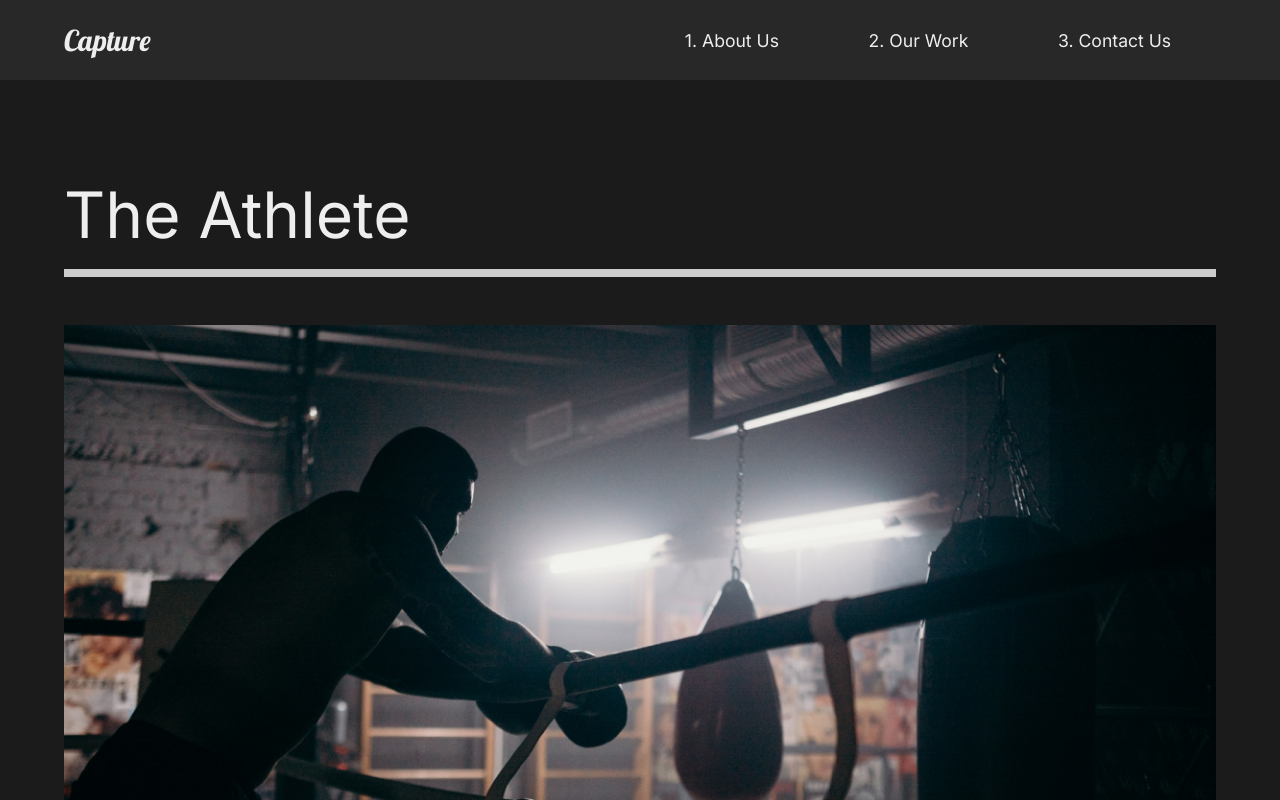
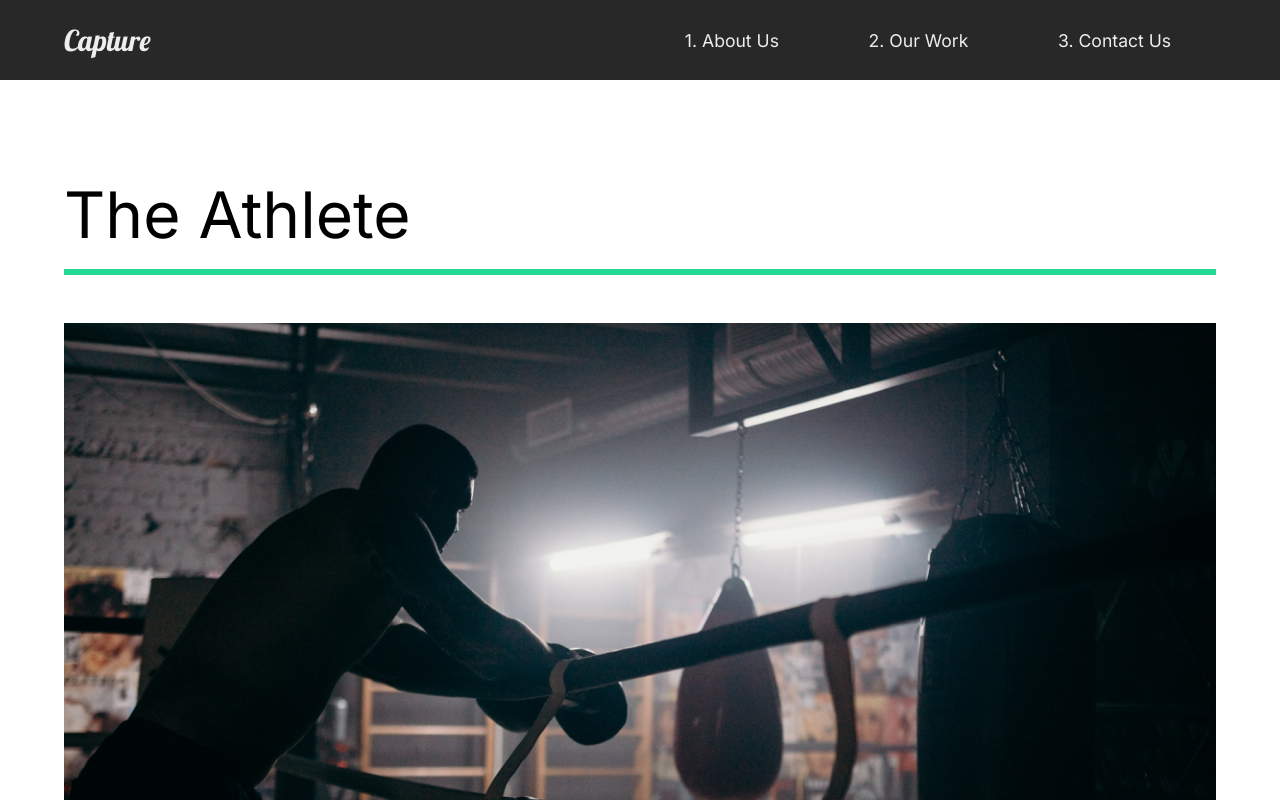
Before and after one commit to diyorend/react-capture-portfolio, a React (Create React App) app: page /work in a window 1280 px wide. Shown: the top 800 px of the page. Built offline with nearby package versions, Linux system fonts and the light colour scheme.

Commit message:
somewhere to faq animation

```diff
--- a/src/App.js
+++ b/src/App.js
@@ -1,6 +1,6 @@
 import React from "react";
 // Routing
-import { Routes, Route } from "react-router-dom";
+import { Routes, Route, useLocation } from "react-router-dom";
 // Style
 import GlobalStyle from "./components/GlobalStyle";
 // Pages
@@ -10,18 +10,24 @@
 import MovieDetail from "./pages/MovieDetail";
 // global components
 import Nav from "./components/Nav";
+// Animation
+import { AnimatePresence } from "framer-motion";
 
 function App() {
+  const location = useLocation();
+
   return (
     <div className="App">
       <GlobalStyle />
       <Nav />
-      <Routes>
-        <Route path="/" exact element={<AboutUs />} />
-        <Route path="/work" exact element={<OurWork />} />
-        <Route path="/work/:id" element={<MovieDetail />} />
-        <Route path="/contact" element={<ContactUs />} />
-      </Routes>
+      <AnimatePresence exitBeforeEnter>
+        <Routes location={location} key={location.pathname}>
+          <Route path="/" exact element={<AboutUs />} />
+          <Route path="/work" exact element={<OurWork />} />
+          <Route path="/work/:id" element={<MovieDetail />} />
+          <Route path="/contact" element={<ContactUs />} />
+        </Routes>
+      </AnimatePresence>
     </div>
   );
 }
--- /dev/null
+++ b/src/animation.js
@@ -0,0 +1,76 @@
+export const pageAnimation = {
+  hidden: {
+    opacity: 0,
+    y: 300,
+  },
+  show: {
+    opacity: 1,
+    y: 0,
+    transition: {
+      duration: 0.5,
+      when: "beforeChildren",
+      staggerChildren: 0.25,
+    },
+  },
+  exit: {
+    opacity: 0,
+    transition: {
+      duration: 0.5,
+    },
+  },
+};
+
+export const titleAnim = {
+  hidden: {
+    y: 200,
+  },
+  show: {
+    y: 0,
+    transition: {
+      duration: 0.75,
+      ease: "easeOut",
+    },
+  },
+};
+
+export const fade = {
+  hidden: { opacity: 0 },
+  show: { opacity: 1, transition: { duration: 0.75, ease: "easeOut" } },
+};
+export const photoAnim = {
+  hidden: { scale: 1.5, opacity: 0 },
+  show: {
+    scale: 1,
+    opacity: 1,
+    transition: { duration: 0.75, ease: "easeOut" },
+  },
+};
+
+export const lineAnim = {
+  hidden: {
+    width: "0%",
+  },
+  show: {
+    width: "100%",
+    transition: {
+      duration: 1,
+    },
+  },
+};
+
+export const slider = {
+  hidden: {
+    x: "-130%",
+    skew: "70deg",
+  },
+  show: {
+    x: "100%",
+    skew: "0deg",
+    transition: { ease: "easeOut", duration: 1 },
+  },
+};
+
+export const sliderContainer = {
+  hidden: { opacity: 1 },
+  show: { transition: { staggerChildren: 0.1, ease: "easeOut" } },
+};
--- a/src/components/FaqSection.js
+++ b/src/components/FaqSection.js
@@ -2,6 +2,11 @@
 //style
 import styled from "styled-components";
 import { About } from "../styles";
+// toggle
+import Toggle from "./Toggle";
+//animation
+import { AnimateSharedLayout, motion } from "framer-motion";
+import { fade } from "../animation";
 
 const FaqSection = () => {
   return (
@@ -9,8 +14,9 @@
       <h2>
         Any Questions <span>FAQ</span>
       </h2>
-      <div className="question">
-        <h4>How Do I Start?</h4>
+
+      <AnimateSharedLayout>
+        <Toggle title="How Do I Start?">
           <div className="answer">
             <p>
               Lorem ipsum dolor, sit amet consectetur adipisicing elit. Officiis
@@ -18,44 +24,42 @@
             </p>
             <p>Lorem, ipsum dolor.</p>
           </div>
-        <div className="faq-line"></div>
-      </div>
-
-      <div className="question">
-        <h4>Daily Schedule</h4>
+        </Toggle>
+        <Toggle title="Daily Schedule">
           <div className="answer">
             <p>
               Lorem ipsum dolor, sit amet consectetur adipisicing elit. Officiis
               unde iusto sunt, dolor ut minus.
             </p>
-          <p>Lorem, ipsum dolor.</p>
+            <p>
+              Lorem, ipsum dolor. Lorem, ipsum dolor sit amet consectetur
+              adipisicing elit. Sit.
+            </p>
           </div>
-        <div className="faq-line"></div>
+        </Toggle>
+        <Toggle title="Different Payment Methods">
+          <div className="answer">
+            <p>Lorem ipsum dolor,</p>
+            <p>
+              Lorem ipsum dolor sit amet consectetur adipisicing elit. Explicabo
+              nihil, fuga ut consectetur dolorem recusandae incidunt non eveniet
+              ratione perferendis?
+            </p>
           </div>
-
-      <div className="question">
-        <h4>Different Payment Methods</h4>
+        </Toggle>
+        <Toggle title="What Products Do You Offer?">
           <div className="answer">
             <p>
-            Lorem ipsum dolor, sit amet consectetur adipisicing elit. Officiis
-            unde iusto sunt, dolor ut minus.
+              Lorem ipsum dolor sit, amet consectetur adipisicing elit. Ex,
+              animi corrupti! Qui quasi maiores illo!
             </p>
-          <p>Lorem, ipsum dolor.</p>
+            <p>
+              Lorem ipsum dolor sit amet consectetur adipisicing elit. Esse,
+              dolor.
+            </p>
           </div>
-        <div className="faq-line"></div>
-      </div>
-
-      <div className="question">
-        <h4>What Products Do You Offer?</h4>
-        <div className="answer">
-          <p>
-            Lorem ipsum dolor, sit amet consectetur adipisicing elit. Officiis
-            unde iusto sunt, dolor ut minus.
-          </p>
-          <p>Lorem, ipsum dolor.</p>
-        </div>
-        <div className="faq-line"></div>
-      </div>
+        </Toggle>
+      </AnimateSharedLayout>
     </FAQ>
   );
 };
--- a/src/components/GlobalStyle.js
+++ b/src/components/GlobalStyle.js
@@ -33,7 +33,7 @@
   h2{
     font-size: 4rem;
     font-weight: lighter;
-    color: #eee;
+    /* color: #eee; */
   }
   h3{
     color: #eee;
--- /dev/null
+++ b/src/components/Toggle.js
@@ -0,0 +1,15 @@
+import React, { useState } from "react";
+import { motion } from "framer-motion";
+
+const Toggle = ({ children, title }) => {
+  const [toggle, setToggle] = useState(false);
+  return (
+    <motion.div layout className="question" onClick={() => setToggle(!toggle)}>
+      <motion.h4 layout>{title}</motion.h4>
+      {toggle ? children : ""}
+      <motion.div layout className="faq-line"></motion.div>
+    </motion.div>
+  );
+};
+
+export default Toggle;
--- /dev/null
+++ b/src/components/Wave.js
@@ -0,0 +1,30 @@
+import React from "react";
+import styled from "styled-components";
+import { motion } from "framer-motion";
+const Wave = () => {
+  return (
+    <WaveSvg
+      viewBox="0 0 1440 363"
+      fill="none"
+      xmlns="http://www.w3.org/2000/svg"
+    >
+      <motion.path
+        initial={{ pathLength: 0, pathOffset: 1 }}
+        animate={{ pathLength: 1, pathOffset: 0 }}
+        transition={{ duration: 1.5 }}
+        d="M1440 27.4774C1352.73 19.8184 1122.41 49.0556 899.331 227.276C620.48 450.052 354.282 355.647 170.328 185.318C23.165 49.0556 -4.21721 8.32998 0.487081 5"
+        stroke="#D96ED4"
+        strokeOpacity="0.5"
+        strokeWidth="10"
+      />
+    </WaveSvg>
+  );
+};
+
+const WaveSvg = styled.svg`
+  z-index: 1;
+  position: absolute;
+  left: 0;
+`;
+
+export default Wave;
--- a/src/pages/AboutUs.js
+++ b/src/pages/AboutUs.js
@@ -3,14 +3,22 @@
 import AboutSection from "../components/AboutSection";
 import ServiceSection from "../components/ServiceSection";
 import FaqSection from "../components/FaqSection";
+//Animation
+import { motion } from "framer-motion";
+import { pageAnimation } from "../animation";
 
 const AboutUs = () => {
   return (
-    <>
+    <motion.div
+      variants={pageAnimation}
+      initial="hidden"
+      animate="show"
+      exit="exit"
+    >
       <AboutSection />
       <ServiceSection />
       <FaqSection />
-    </>
+    </motion.div>
   );
 };
 
--- a/src/pages/ContactUs.js
+++ b/src/pages/ContactUs.js
@@ -1,7 +1,19 @@
 import React from "react";
+//Animation
+import { motion } from "framer-motion";
+import { pageAnimation } from "../animation";
 
 const ContactUs = () => {
-  return <div>ContactUs</div>;
+  return (
+    <motion.div
+      variants={pageAnimation}
+      initial="hidden"
+      animate="show"
+      exit="exit"
+    >
+      ContactUs
+    </motion.div>
+  );
 };
 
 export default ContactUs;
--- a/src/pages/MovieDetail.js
+++ b/src/pages/MovieDetail.js
@@ -2,6 +2,9 @@
 import styled from "styled-components";
 import { useLocation } from "react-router-dom";
 import MovieState from "../movieState";
+//Animation
+import { motion } from "framer-motion";
+import { pageAnimation } from "../animation";
 
 const MovieDetail = () => {
   const location = useLocation();
@@ -18,7 +21,12 @@
   return (
     <>
       {movie && (
-        <Details>
+        <Details
+          variants={pageAnimation}
+          initial="hidden"
+          animate="show"
+          exit="exit"
+        >
           <Headline>
             <h2>{movie.title}</h2>
             <img src={movie.mainImg} alt="mainImg" />
@@ -36,7 +44,7 @@
     </>
   );
 };
-const Details = styled.div`
+const Details = styled(motion.div)`
   color: white;
 `;
 const Headline = styled.div`
--- a/src/pages/OurWork.js
+++ b/src/pages/OurWork.js
@@ -2,6 +2,16 @@
 import { Link } from "react-router-dom";
 //style
 import styled from "styled-components";
+//Animation
+import { motion } from "framer-motion";
+import {
+  pageAnimation,
+  fade,
+  photoAnim,
+  lineAnim,
+  slider,
+  sliderContainer,
+} from "../animation";
 
 //image
 import athlete from "../img/athlete-small.png";
@@ -10,13 +20,28 @@
 
 const OurWork = () => {
   return (
-    <Work>
+    <Work
+      variants={pageAnimation}
+      initial="hidden"
+      animate="show"
+      exit="exit"
+      style={{ background: "#fff" }}
+    >
+      <motion.div variants={sliderContainer}>
+        <Frame1 variants={slider} />
+        <Frame2 variants={slider} />
+        <Frame3 variants={slider} />
+        <Frame4 variants={slider} />
+      </motion.div>
+
       <Movie>
-        <h2>The Athlete</h2>
-        <div className="line"></div>
+        <motion.h2 variants={fade}>The Athlete</motion.h2>
+        <motion.div variants={lineAnim} className="line"></motion.div>
 
         <Link to="/work/the-athlete">
-          <img src={athlete} alt="athlete" />
+          <Hide>
+            <motion.img variants={photoAnim} src={athlete} alt="athlete" />
+          </Hide>
         </Link>
       </Movie>
       <Movie>
@@ -38,7 +63,7 @@
   );
 };
 
-const Work = styled.div`
+const Work = styled(motion.div)`
   min-height: 100vh;
   overflow: hidden;
   padding: 5rem 5%;
@@ -49,8 +74,9 @@
     padding: 1rem 0;
   }
   .line {
-    height: 0.5rem;
-    background: #ccc;
+    height: 0.35rem;
+    width: 100%;
+    background: #23d997;
     margin-bottom: 3rem;
   }
   img {
@@ -65,5 +91,28 @@
     object-position: bottom;
   }
 `;
+const Hide = styled.div`
+  overflow: hidden;
+`;
+
+//Frame animation
+const Frame1 = styled(motion.div)`
+  position: fixed;
+  left: 0;
+  top: 10%;
+  width: 100%;
+  height: 100vh;
+  background: #fffebf;
+  z-index: 2;
+`;
+const Frame2 = styled(Frame1)`
+  background: #ff8efb;
+`;
+const Frame3 = styled(Frame1)`
+  background: #8ed2ff;
+`;
+const Frame4 = styled(Frame1)`
+  background: #8effa0;
+`;
 
 export default OurWork;
--- a/src/styles.js
+++ b/src/styles.js
@@ -11,6 +11,7 @@
 export const Desc = styled.div`
   flex: 1;
   padding-right: 5rem;
+  z-index: 2;
   h2 {
     font-weight: lighter;
   }
@@ -18,6 +19,7 @@
 export const Image = styled.div`
   flex: 1;
   overflow: hidden;
+  z-index: 2;
   img {
     width: 100%;
     height: 75vh;
```
Also changed, not shown: src/components/AboutSection.js (+14 -8 lines). Lines whose indentation alone changed are shown as unchanged.
